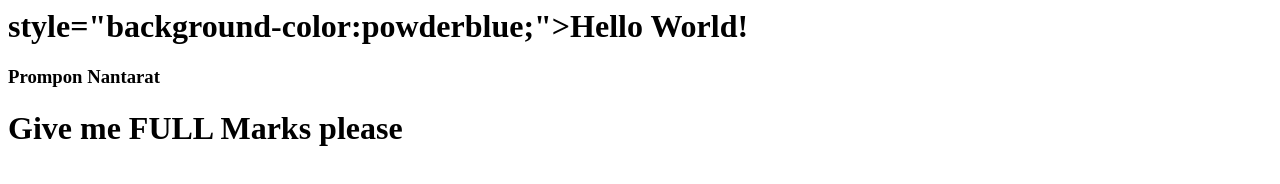
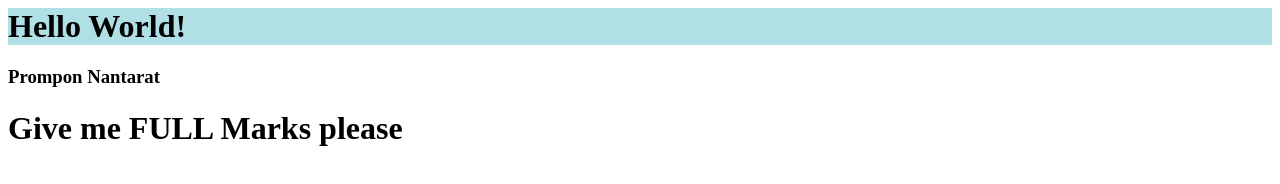
Before and after one commit to Luckynumber88/myweb, a plain HTML site: page index.html in a window 1280 px wide. Drawn offline with Linux system fonts and the light colour scheme.

Commit message:
Update index.html

```diff
--- a/index.html
+++ b/index.html
@@ -1,5 +1,5 @@
 <html>
-  <h1> style="background-color:powderblue;">Hello World!</h1>
+  <h1 style="background-color:powderblue;">Hello World!</h1>
   <h3>Prompon Nantarat</h3>
   <h1>Give me FULL Marks please</h1>
 </html>
```
